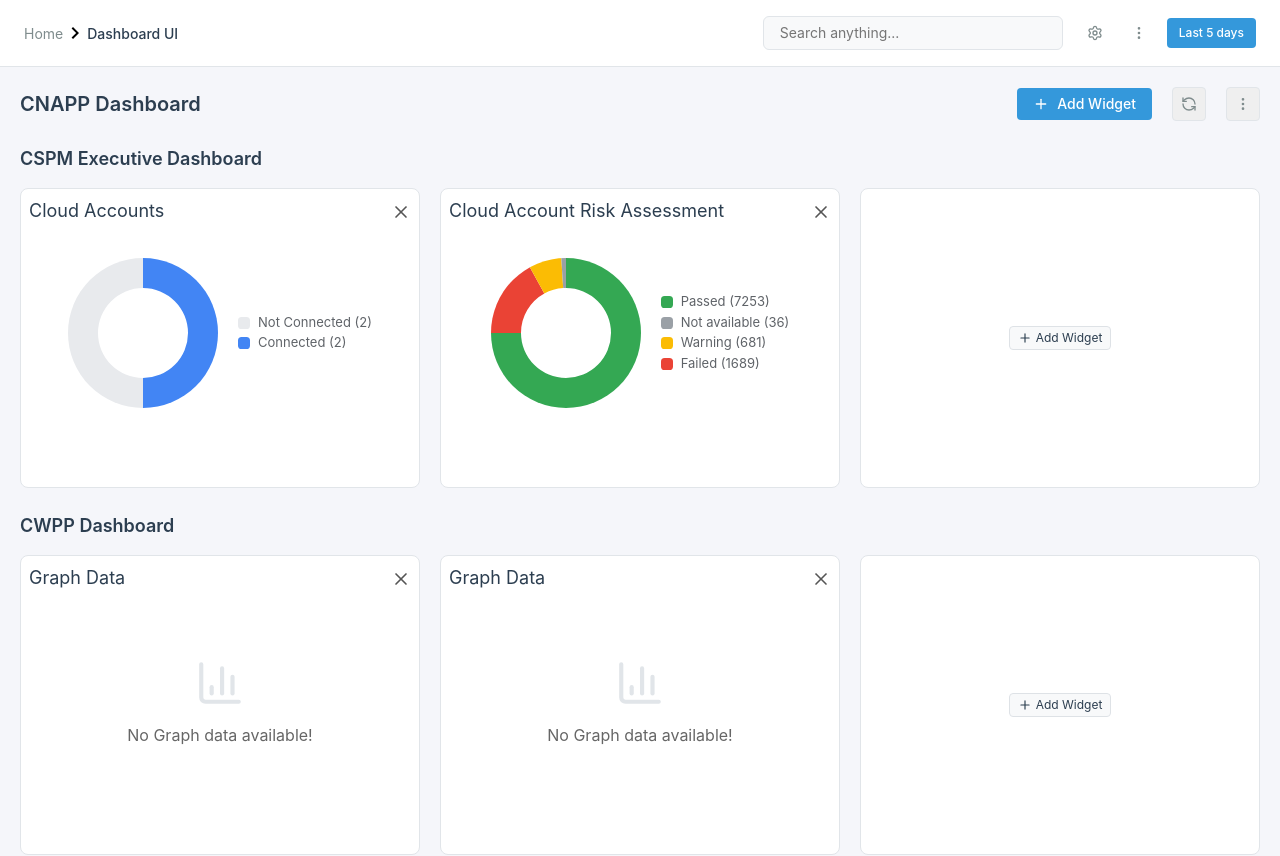
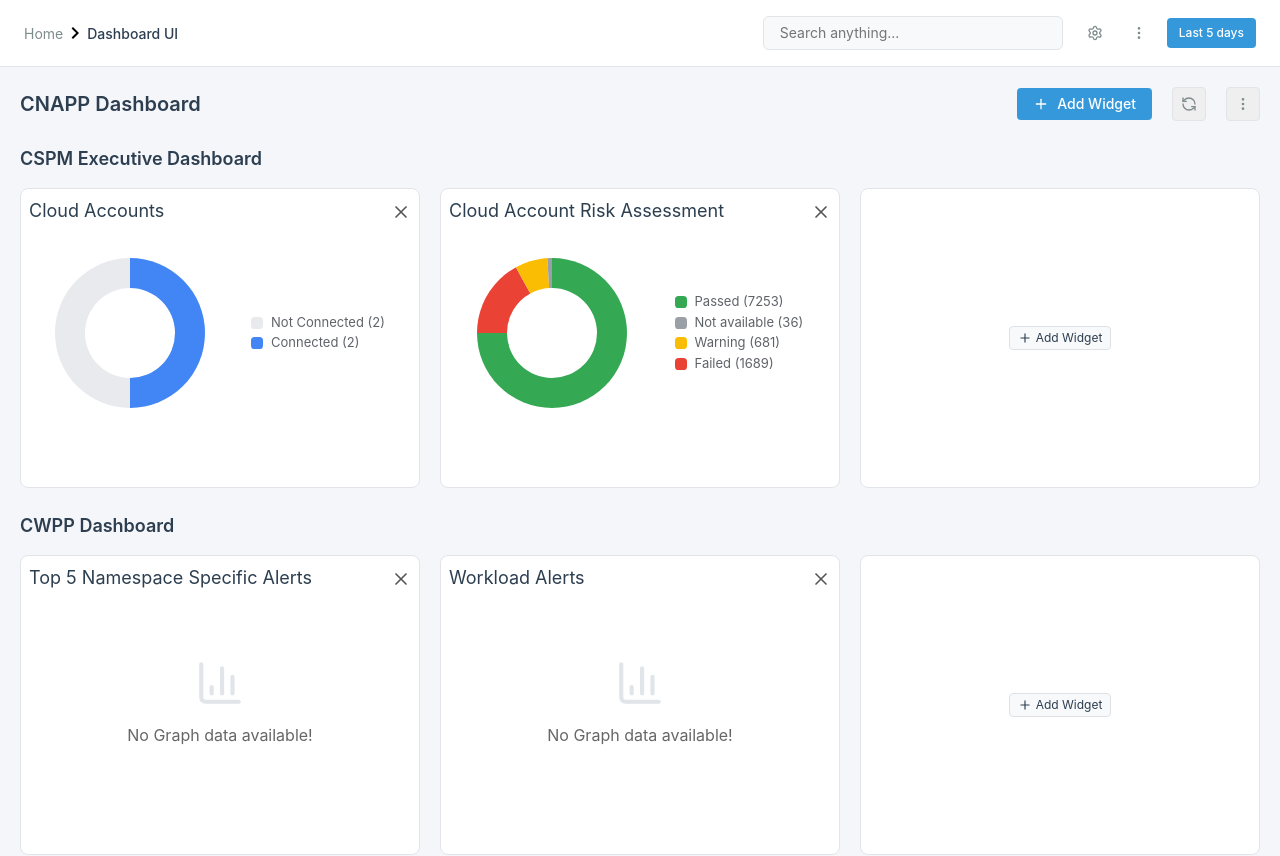
Before and after one commit to Dibya12345/accunox_frontend, a React (Vite) app: page / in a window 1280 px wide. Shown: the top 856 px of the page. Built offline with nearby package versions, Linux system fonts and the light colour scheme.

Commit message:
removed mui

```diff
--- a/package.json
+++ b/package.json
@@ -12,9 +12,6 @@
   "dependencies": {
     "@emotion/react": "^11.14.0",
     "@emotion/styled": "^11.14.1",
-    "@mui/material": "^7.3.2",
-    "@mui/x-charts": "^8.11.1",
-    "@mui/x-charts-pro": "^8.11.1",
     "@reduxjs/toolkit": "^2.9.0",
     "d3": "^7.9.0",
     "formik": "^2.4.6",
--- a/src/components/ui/DonutWidget/donutwidget.scss
+++ b/src/components/ui/DonutWidget/donutwidget.scss
@@ -38,7 +38,7 @@
     display: flex;
     height: 70%;
     flex-direction: row;
-    justify-content: center;
+    justify-content: space-evenly;
     align-items: center;
     svg{
         border-radius: 50%;
--- a/src/components/ui/GraphDataWidget/index.jsx
+++ b/src/components/ui/GraphDataWidget/index.jsx
@@ -1,11 +1,11 @@
 import { ChartColumn, X } from "lucide-react";
 import "./graphdatawidget.scss";
 
-const GraphDataWidget = ({ onClose }) => {
+const GraphDataWidget = ({ name,  onClose }) => {
   return (
     <div className="graph_widget">
       <div className="widget_header">
-        <span>Graph Data</span>
+        <span>{name}</span>
         <span className="close_icon" onClick={onClose}>
           <X />
         </span>
--- a/src/pages/dashboard.jsx
+++ b/src/pages/dashboard.jsx
@@ -25,7 +25,6 @@ const Dashboard = () => {
   const dashboardConfig = useSelector((state) => state.widget.value);
 
   const handleConfirmWidgets = (widgetsToAdd) => {
-    console.log(widgetsToAdd);
     widgetsToAdd.forEach((widget) => {
       dispatch(addWidget(widget));
     });
@@ -98,6 +97,7 @@ const Dashboard = () => {
                 item.type === "empty-graph" ? (
                   <GraphDataWidget
                     key={item.widget_id}
+                    name={item.name}
                     onClose={() => handleWidgetClose(item.id, item.widget_id)}
                   />
                 ) : (
```
Also changed, not shown: 1 other file (tests, documents, lock files or other folders).
